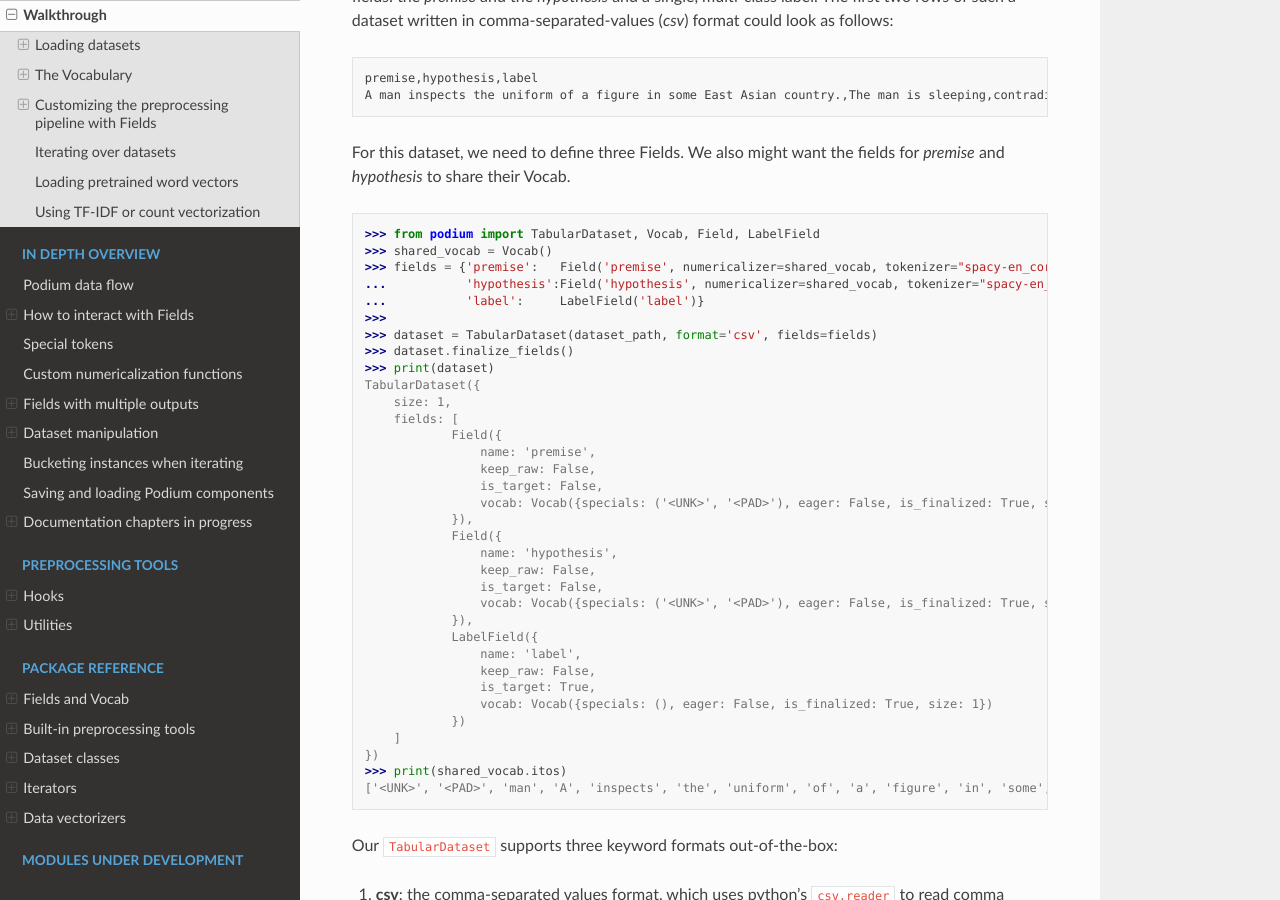
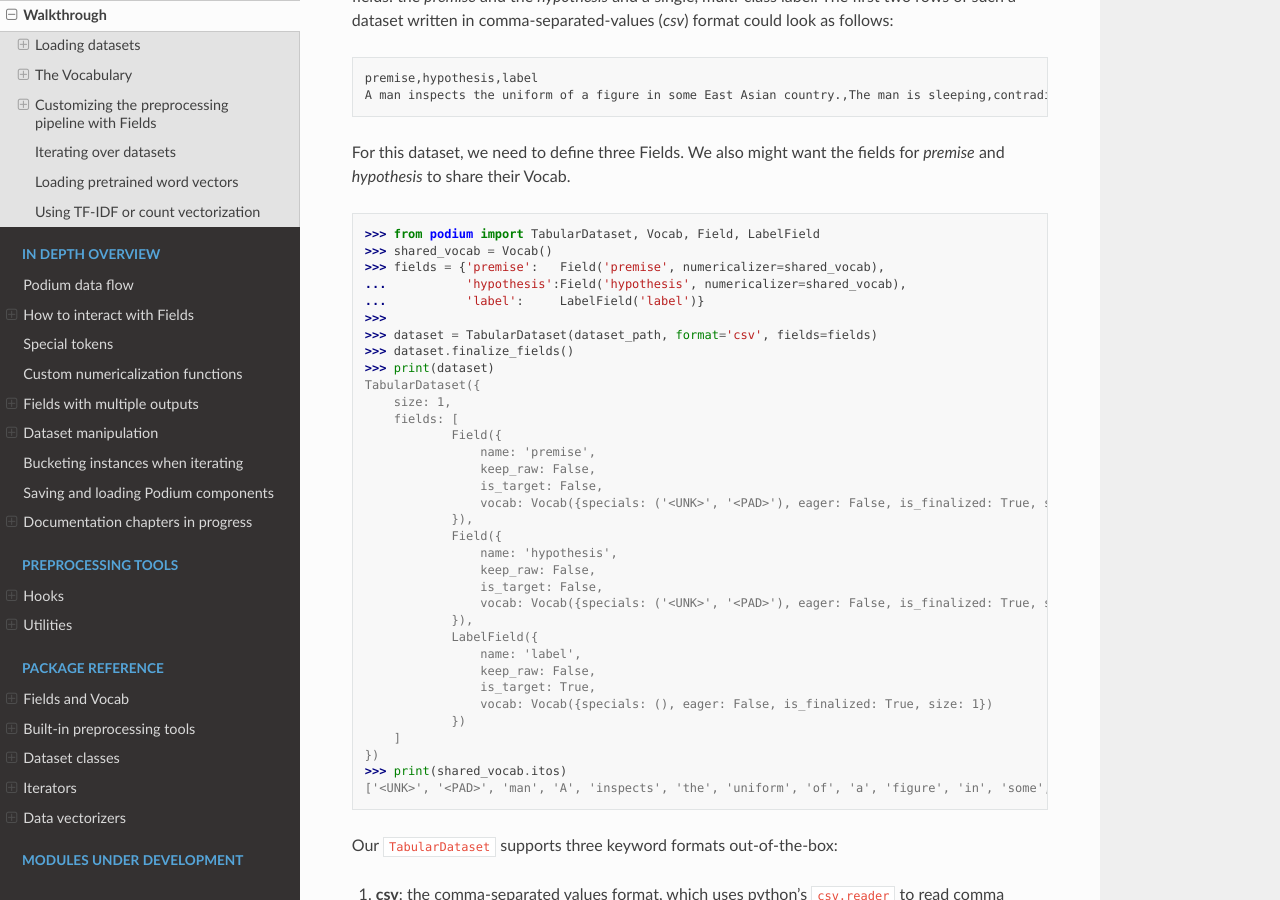
Before and after one commit to TakeLab/podium, a Sphinx documentation site: the page built from docs/source/walkthrough.rst, in a window 1280 px wide and 900 px high, scrolled down 2809 px. Built offline with Sphinx 7.4.7 and the Read the Docs theme 2.0.0, drawn with Linux system fonts in a browser that asks for light colours.

Commit message:
Remove spacy from tabular doctest

```diff
--- a/docs/source/walkthrough.rst
+++ b/docs/source/walkthrough.rst
@@ -147,8 +147,8 @@ Let's take an example of a natural language inference (NLI) dataset. In NLI, dat
       writer = csv.DictWriter(csv_file, fieldnames=field_names)
       writer.writeheader()
       writer.writerow({
-          'premise': 'A man inspects the uniform of a figure in some East Asian country.',
-          'hypothesis': 'The man is sleeping',
+          'premise': 'A man inspects the uniform of a figure in some East Asian country .',
+          'hypothesis': 'The man is sleeping ',
           'label': 'contradiction',
       })
 
@@ -159,8 +159,8 @@ For this dataset, we need to define three Fields. We also might want the fields
 
   >>> from podium import TabularDataset, Vocab, Field, LabelField
   >>> shared_vocab = Vocab()
-  >>> fields = {'premise':   Field('premise', numericalizer=shared_vocab, tokenizer="spacy-en_core_web_sm"),
-  ...           'hypothesis':Field('hypothesis', numericalizer=shared_vocab, tokenizer="spacy-en_core_web_sm"),
+  >>> fields = {'premise':   Field('premise', numericalizer=shared_vocab),
+  ...           'hypothesis':Field('hypothesis', numericalizer=shared_vocab),
   ...           'label':     LabelField('label')}
   >>>
   >>> dataset = TabularDataset(dataset_path, format='csv', fields=fields)
```
